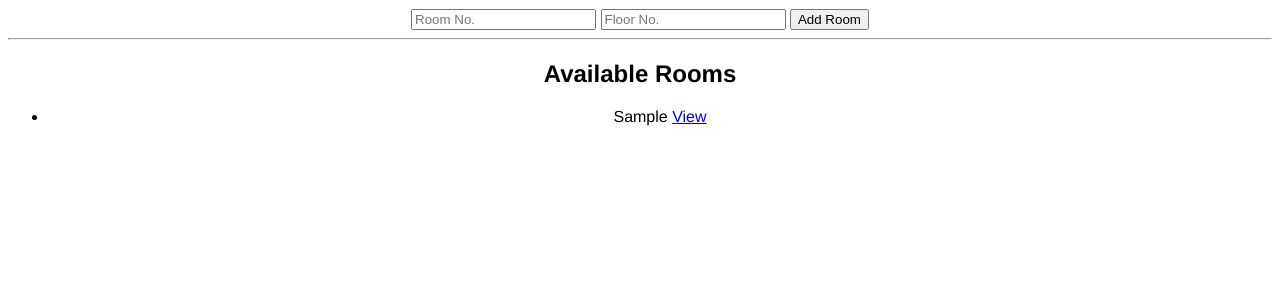
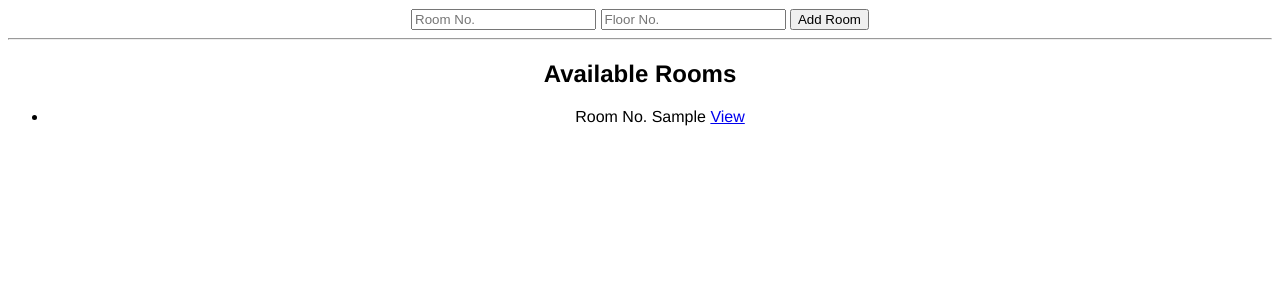
Before and after one commit to archananirwan02/Room-Booking-System, a FastAPI app: template templates/main.html in a window 1280 px wide. Shown: the part 175-475 px from the top of the page. Run offline with FastAPI, Linux system fonts and the light colour scheme; the template is opened without the code that fills it: most values are stand-ins (such as "Sample title", 1, 10 or a date in 2020); parts of the project's set-up code (start-up, migrations or seed data) failed here and were passed over; some libraries are stand-ins or nearby versions.

Commit message:
Corrected available rooms logic

```diff
--- a/templates/main.html
+++ b/templates/main.html
@@ -44,9 +44,9 @@
 <h2>Available Rooms</h2>
 
 <ul>
-{% for r in rooms_doc %}
+{% for r in room_list %}
     <li>
-        {{ r.room_no }}
+        Room No. {{ r.room_no }}
         <a href="/rooms/{{ r._id }}">View</a>
     </li>
 {% endfor %}
```
